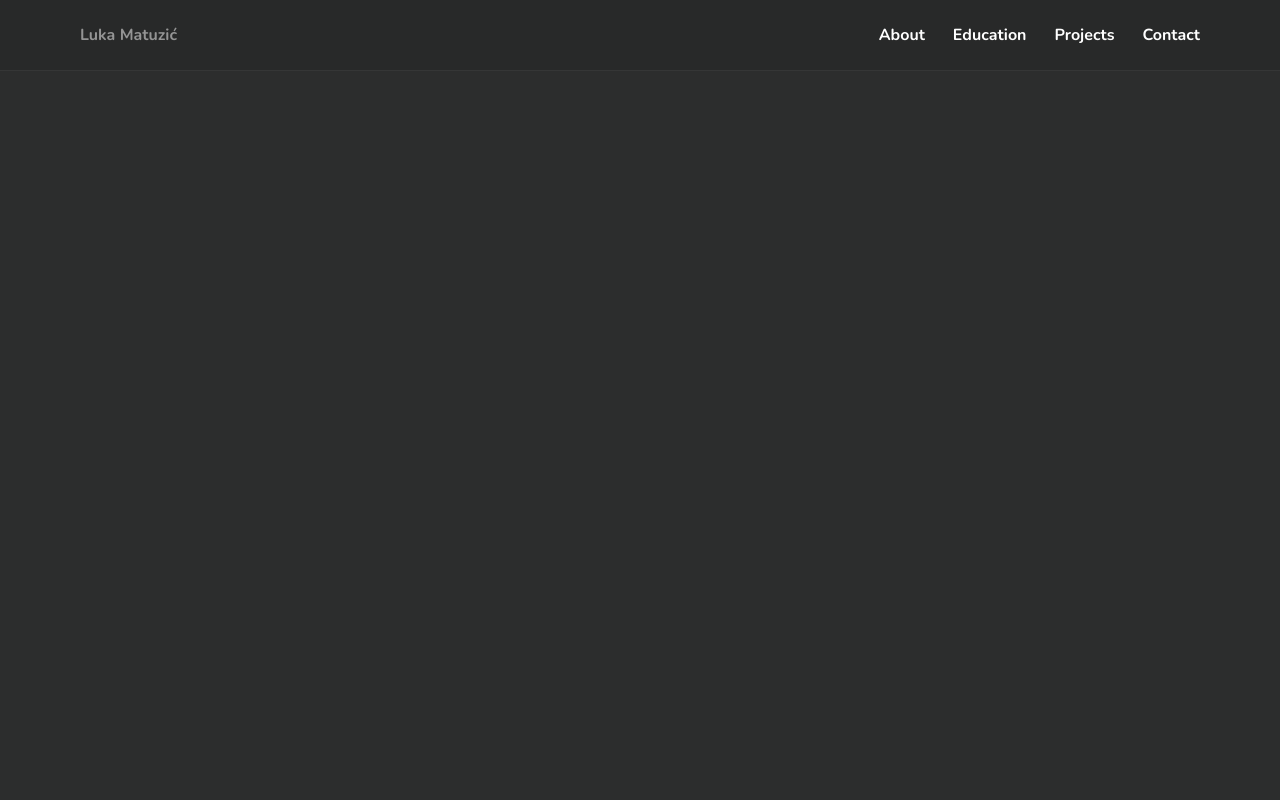
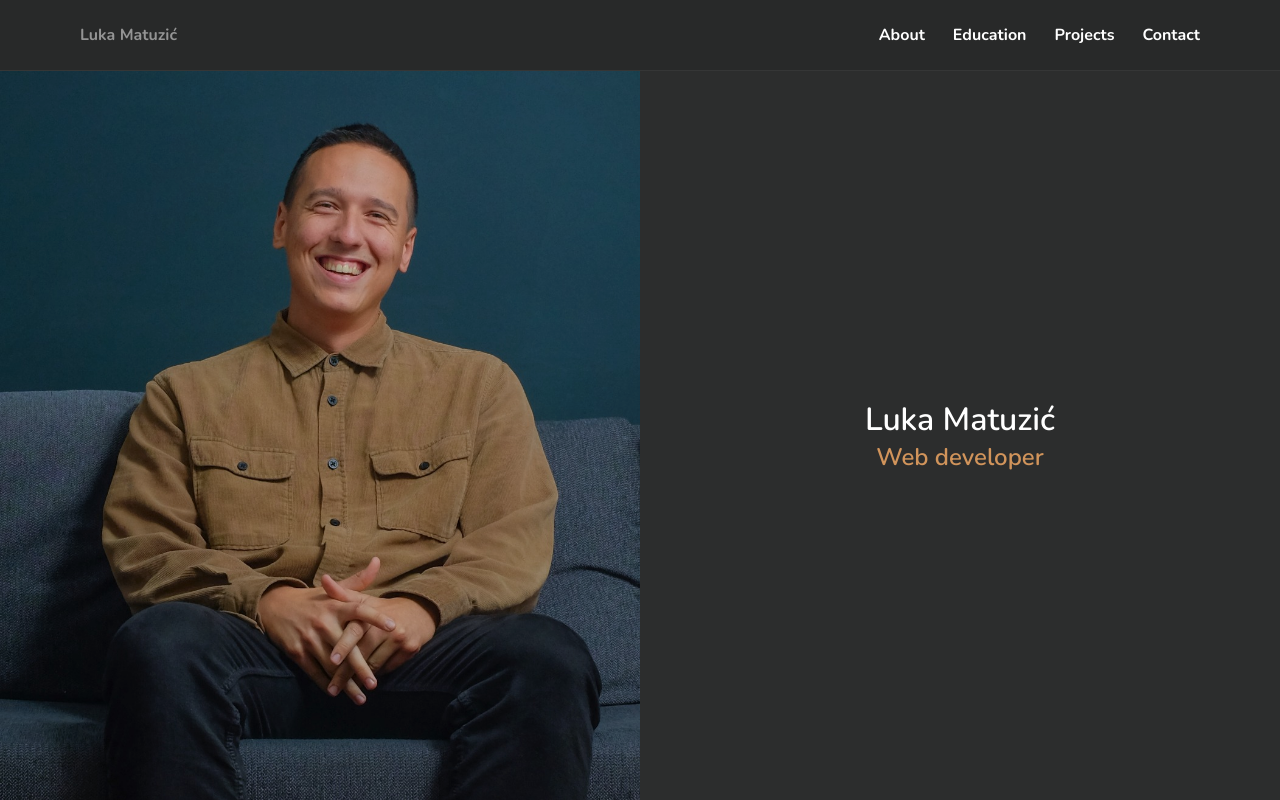
Before and after one commit to lmatuzic/portfolio, a React (Create React App) app: page / in a window 1280 px wide. Built offline with nearby package versions, Linux system fonts and the light colour scheme.

Commit message:
added homepage, styled it

```diff
--- a/src/App.js
+++ b/src/App.js
@@ -4,6 +4,7 @@ import { Route } from "react-router-dom"
 import Navbar from './components/Navbar'
 
 //pages
+import Home from './pages/Home'
 import About from './pages/About'
 import Education from './pages/Education'
 import Projects from './pages/Projects'
@@ -17,6 +18,7 @@ function App() {
   return (
     <div className="App">
       <Navbar />
+      <Route exact path="/" component={Home} />
       <Route exact path="/about" component={About} />
       <Route exact path="/education" component={Education} />
       <Route exact path="/projects" component={Projects} />
--- /dev/null
+++ b/src/pages/Home.js
@@ -0,0 +1,15 @@
+import React from 'react'
+
+function Home() {
+  return (
+    <div className="homepage">
+      <div className="profile__img-wrapper"></div>
+      <div className="profile__info">
+        <h1>Luka Matuzić</h1>
+        <h2>Web developer</h2>
+      </div>
+    </div>
+  )
+}
+
+export default Home
--- a/src/stylesheets/_core.scss
+++ b/src/stylesheets/_core.scss
@@ -14,7 +14,6 @@ body {
 h1, h2, h3, h4, h5 {
   color: $white;
   font-weight: 600;
-  margin-bottom: 2rem;
 }
 
 .container {
--- /dev/null
+++ b/src/stylesheets/_homepage.scss
@@ -0,0 +1,42 @@
+.homepage {
+  display: flex;
+
+  h2 {
+    color: $orange;
+  }
+
+  .profile {
+    &__img-wrapper {
+      background-image: url("../images/me.jpeg");
+      background-color: $dark-gray;
+      height: calc(100vh - 71px);
+      width: 50%;
+      background-position: center 30%;
+      background-repeat: no-repeat;
+      background-size: cover;
+      position: relative;
+
+      @media only screen and (max-width: 768px) {
+        width: 100%;
+      }
+
+      &::after {
+        content: '';
+        position: absolute;
+        top: 0;
+        right: 0;
+        bottom: 0;
+        left: 0;
+        background-color: rgba(0, 0, 0, 0.1);
+      }
+    }
+
+    &__info {
+      display: flex;
+      flex-direction: column;
+      justify-content: center;
+      align-items: center;
+      width: 50%;
+    }
+  }
+}
--- a/src/stylesheets/_navbar.scss
+++ b/src/stylesheets/_navbar.scss
@@ -13,6 +13,11 @@
     li {
       a {
         color: $gray;
+        transition: color 0.15s ease-out;
+
+        &:hover {
+          color: $white;
+        }
       }
     }
   }
--- a/src/stylesheets/_projects.scss
+++ b/src/stylesheets/_projects.scss
@@ -2,6 +2,8 @@
   display: grid;
   grid-template-columns: 1fr 1fr;
   grid-gap: 30px;
+  padding-bottom: 5em;
+  margin-top: 2rem;
 
   @media only screen and (max-width: 992px) {
     grid-template-columns: 1fr;
@@ -12,13 +14,13 @@
     background-color: $black;
     box-shadow: 0px 0px 4px rgba(0, 0, 0, 0.4);
     padding: 2em;
-    margin-bottom: 2rem;
     position: relative;
-    transition: box-shadow 0.15s ease-out;
+    transition: box-shadow 0.15s ease-out, color 0.15s ease-out;
 
     &:hover {
       cursor: pointer;
       box-shadow: 0px 0px 8px rgba(0, 0, 0, 0.5);
+      color: $white;
 
       .project__name {
         color: $orange;
--- a/src/stylesheets/application.scss
+++ b/src/stylesheets/application.scss
@@ -1,4 +1,5 @@
 @import 'variables';
 @import 'core';
+@import 'homepage';
 @import 'navbar';
 @import 'projects';
```
Also changed, not shown: 1 other file (tests, documents, lock files or other folders).
